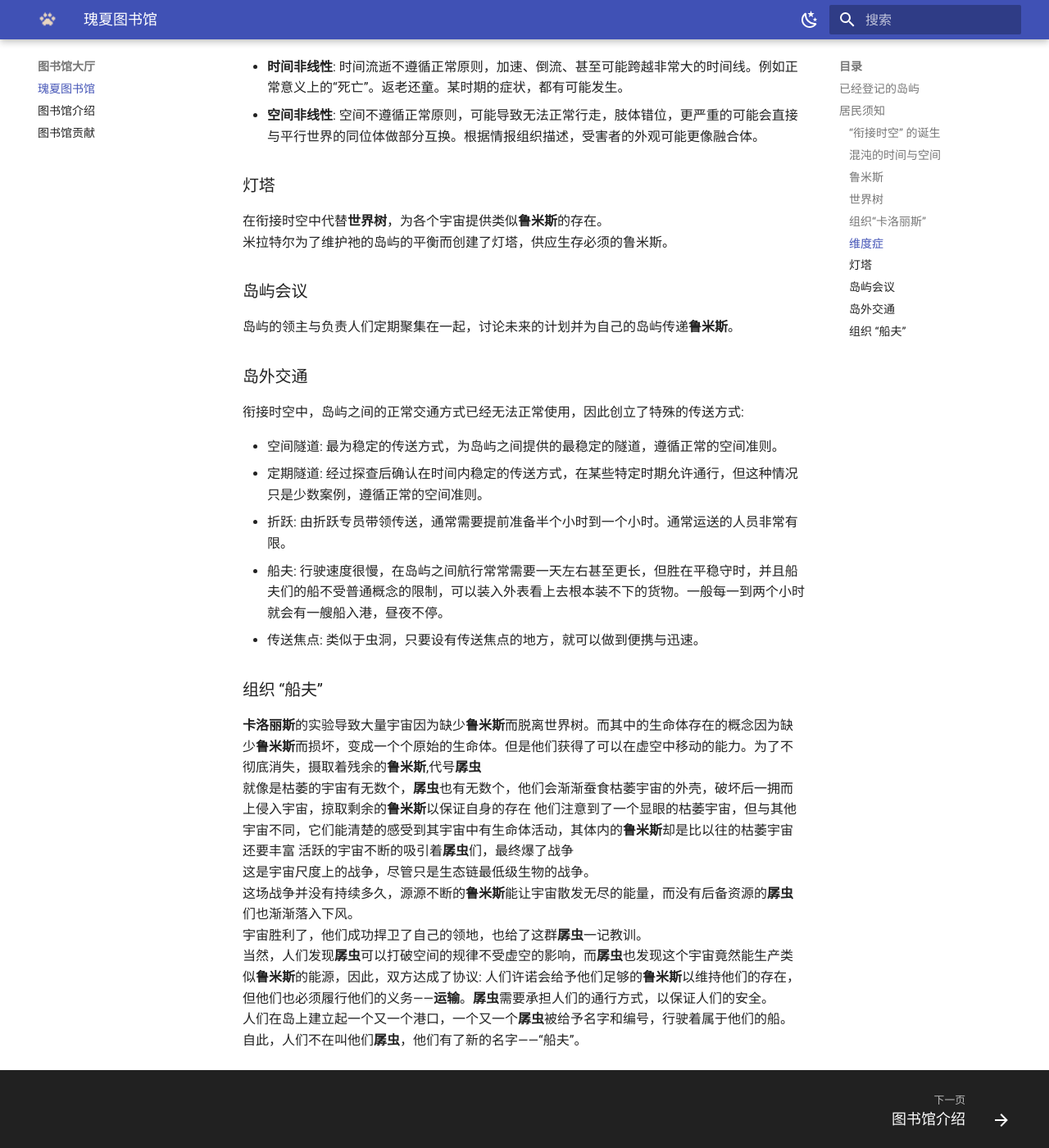
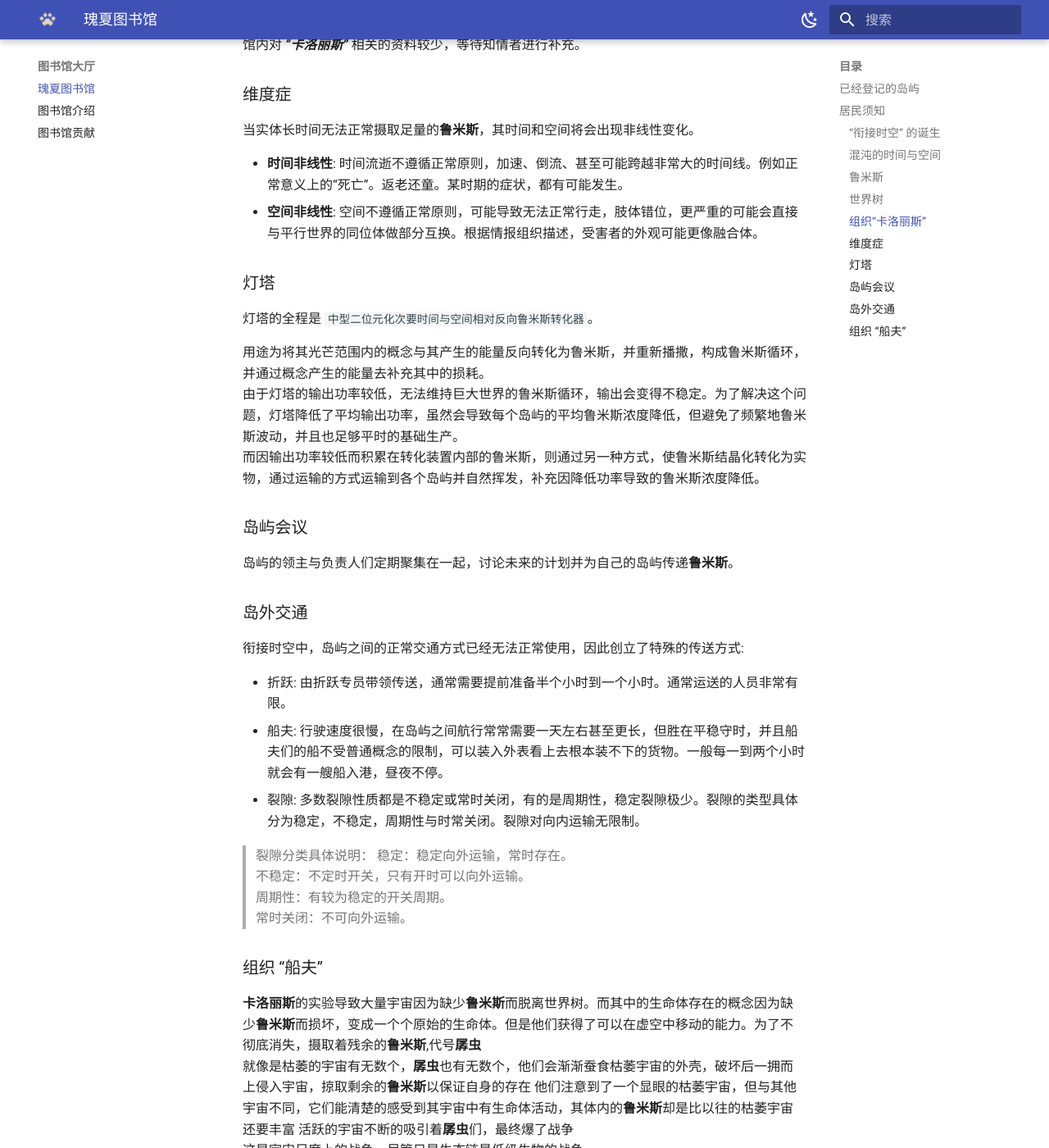
Before and after one commit to AmarokIce/LibraryOfGousa, an MkDocs documentation site: the page built from docs/index.md, in a window 1280 px wide and 1400 px high, scrolled down 1710 px. Shown: the whole window at 82% size. Built offline with MkDocs 1.6.1 and Material for MkDocs 9.7.7, drawn with Linux system fonts in a browser that asks for light colours; some of the changed text lies outside the part shown.

Commit message:
🐺🔩

```diff
--- a/docs/d-100h/JimiSay.md
+++ b/docs/d-100h/JimiSay.md
@@ -37,20 +37,32 @@ D-100H 中大多成员的分段名的姓氏并非后知，而是作为开头。
 处于常规时间与空间之外的第二维度，旨在让那些一心向善的生物登上更高的阶梯。
 加入神学院的生物必须走完光明之旅，精通神之本质，并且积攒足够的“善行”作为学费。
 神学院中众多课程中，主修课程将会决定生物毕业后会成为什么样的神。
+通过相关课程与考核的生物将会被授予“半神”称谓。
+
+### 半神与真神
+半神指通过神学院考核后且拥有独立负责领域的神位。而真神在神学院中也被称之为“自然神”。对凡人而言便是类似“创世神”一类的存在。
+真神通常是诞世以来便有的神，少部分真神诞世自某种世间的“需求与想望”。诞世即存的真神通常只有一位或一个家系。
+即便是家系，每次在任的，拥有话事权的真神也只有一位，通常是由直系继任者获取。例如羽蛇族农耕之神卡拉梅特拉，亦或是阴魂族死神马茨。而像是灾难（瘟疫）之神马修则是一位独位神。
+通常来讲诞世之初就存在的神掌管的领域下不会出现第二位非关系性的神，但出自于需求的神则可能会因为地区的缘故而出现多位。
+诞世之神通常不会改变自己的领域，也不会拥有类似副业的领域。通常是这样...米拉特尔的决心已经不在我的预知范围之内了，并且她已经做到了。如果智者图书馆还会被复建的话，那么她会成为图书馆内心的口口相传的圣徒故事。
 
 ### 吉米与智者图书馆
 超脱常规时间与空间，对于世界树上每一片叶子的世界来说都是传说中的存在的图书馆。
 是圣骑士与智者的极乐净土，但吉米的身世依然是一团迷。
 
 ### 卡拉梅特拉·米拉特尔
-米拉特尔是守护与除灾课程的优等生，每一位导师都认为祂有极大的潜力成为下一任神主并成为神学院的主讲导师。
+米拉特尔是守护与除灾课程的优等生，每一位导师都认为祂有极大的潜力成为下一任神主并成为神学院的主讲导师，甚至开辟一段新的传奇故事。
 除了守护与除灾，米拉特尔也精通时间与空间，古代传说史，人类行为学与地质组成论。
 米拉特尔知道，如果自己想要有自己的岛屿，就必须得有稳定的鲁米斯供应，因此祂从祂的灾难课导师“瘟疫”那边借来了二位时空鲁米斯发生器。
 得益于祂母亲，萨尔萨斯对时空的研究，基于祂的论文，米拉特尔独立发表了《从空间到时间》，《假设“时空并行”真实性的论证》与《假设“多时间并行”真实性的论证》。这对母女的论文中被提取列为必修的内容被世代神学院成员称之为《卡拉梅特拉时空论》。
 
+*“农业祝福也是一种护佑。”*
+
 ### 卡拉梅特拉·萨尔萨斯
-米拉特尔的母亲，时间与空间课程的主讲导师，通常被学生成为时间领主。就职神学院期间发布了诸多时间与空间相关的论文，其中最著名的便是《时间与空间论》。这篇论文以及被列为时间与空间课程的必修课，而其他的论文大多都被列为了选修和拓展摘要，如《论空间》，《单次空间向量》与《多线性时间》。
+米拉特尔的母亲，时间与空间课程的主讲导师，通常被学生称为时间领主。就职神学院期间发布了诸多时间与空间相关的论文，其中最著名的便是《时间与空间论》。这篇论文以及被列为时间与空间课程的必修课，而其他的论文大多都被列为了选修和拓展摘要，如《论空间》，《单次空间向量》与《多线性时间》。
+虽然羽蛇家族世代是以农耕传位，但到了萨尔萨斯与她富有时空相位才华的女儿米拉特尔开始，神学院对于羽蛇族称为史无前例的，掌管时间与空间的相位之神有所期望。
 
+*“即便米拉特尔不愿意传承农耕之神的位置也没关系。时间与空间需要一位真正的领主。”*
 
 ### “瘟疫”
 普奇·马修，自称“瘟疫”，是米拉特尔除灾与救赎课程的导师，同时也是灾难之主——也就是灾厄众神的导师。
--- a/docs/index.md
+++ b/docs/index.md
@@ -34,7 +34,12 @@
 
 ### 鲁米斯
 
-**鲁米斯**是让宇宙遵循时间与空间正常规律的重要能源，而失去**鲁米斯**的岛屿，时间与空间会变得极其不稳定的，而长时间处于没有**鲁米斯**的生物会患上**维度症**。
+**鲁米斯**是一种概念的 *“附着物”*，有了鲁米斯才会存在各种概念，缺乏**鲁米斯**的非生命体会产生崩坏，缺乏**鲁米斯**的生命体会患上**维度症**。
+
+> 鲁米斯 -> 概念
+> 概念 -> 鲁米斯
+> 概念 + 能量 -> 大量鲁米斯
+> 鲁米斯 + 能量 -> 大量鲁米斯
 
 ### 世界树
 
@@ -54,8 +59,11 @@
 
 ### 灯塔
 
-在衔接时空中代替**世界树**，为各个宇宙提供类似**鲁米斯**的存在。
-米拉特尔为了维护祂的岛屿的平衡而创建了灯塔，供应生存必须的鲁米斯。
+灯塔的全程是 `中型二位元化次要时间与空间相对反向鲁米斯转化器`。
+
+用途为将其光芒范围内的概念与其产生的能量反向转化为鲁米斯，并重新播撒，构成鲁米斯循环，并通过概念产生的能量去补充其中的损耗。
+由于灯塔的输出功率较低，无法维持巨大世界的鲁米斯循环，输出会变得不稳定。为了解决这个问题，灯塔降低了平均输出功率，虽然会导致每个岛屿的平均鲁米斯浓度降低，但避免了频繁地鲁米斯波动，并且也足够平时的基础生产。
+而因输出功率较低而积累在转化装置内部的鲁米斯，则通过另一种方式，使鲁米斯结晶化转化为实物，通过运输的方式运输到各个岛屿并自然挥发，补充因降低功率导致的鲁米斯浓度降低。
 
 ### 岛屿会议
 
@@ -65,11 +73,15 @@
 
 衔接时空中，岛屿之间的正常交通方式已经无法正常使用，因此创立了特殊的传送方式:
 
--   空间隧道: 最为稳定的传送方式，为岛屿之间提供的最稳定的隧道，遵循正常的空间准则。
--   定期隧道: 经过探查后确认在时间内稳定的传送方式，在某些特定时期允许通行，但这种情况只是少数案例，遵循正常的空间准则。
 -   折跃: 由折跃专员带领传送，通常需要提前准备半个小时到一个小时。通常运送的人员非常有限。
 -   船夫: 行驶速度很慢，在岛屿之间航行常常需要一天左右甚至更长，但胜在平稳守时，并且船夫们的船不受普通概念的限制，可以装入外表看上去根本装不下的货物。一般每一到两个小时就会有一艘船入港，昼夜不停。
--   传送焦点: 类似于虫洞，只要设有传送焦点的地方，就可以做到便携与迅速。
+-   裂隙: 多数裂隙性质都是不稳定或常时关闭，有的是周期性，稳定裂隙极少。裂隙的类型具体分为稳定，不稳定，周期性与时常关闭。裂隙对向内运输无限制。
+
+> 裂隙分类具体说明：
+> 稳定：稳定向外运输，常时存在。
+> 不稳定：不定时开关，只有开时可以向外运输。
+> 周期性：有较为稳定的开关周期。
+> 常时关闭：不可向外运输。
 
 ### 组织 “船夫”
 
--- a/mkdocs.yml
+++ b/mkdocs.yml
@@ -90,6 +90,7 @@ nav:
                 - 离火区: 天秦大同/area/离火区.md
                 - 艮山区: 天秦大同/area/艮山区.md
                 - 兑泽区: 天秦大同/area/兑泽区.md
+
           - 聚落资料:
                 - 乾天区: 天秦大同/town/乾天区.md
                 - 坤地区: 天秦大同/town/坤地区.md
```
Also changed, not shown: docs/d-100h/coldforest/makpaco.md (+12 -0 lines).
